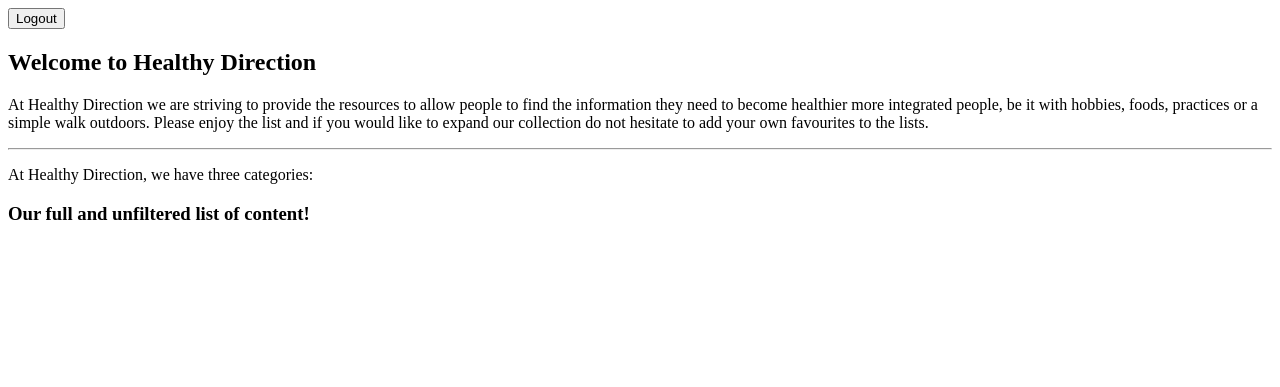
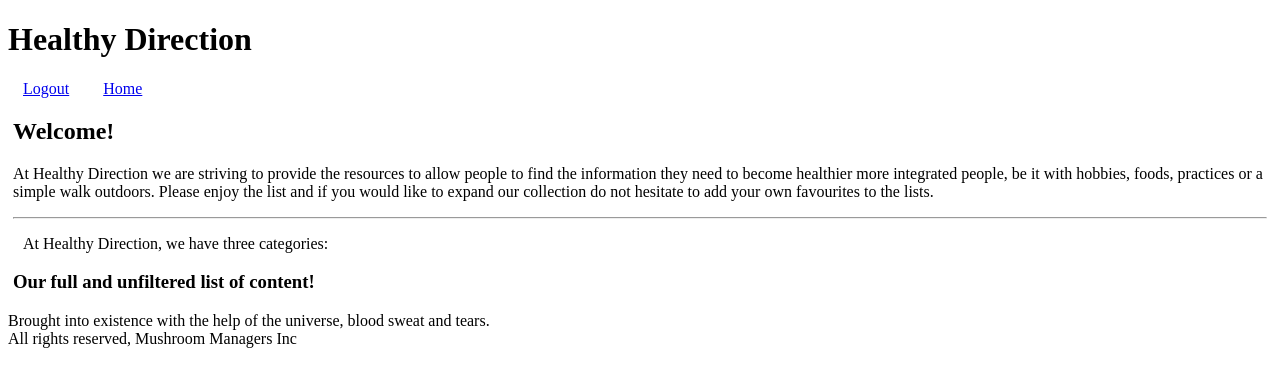
Before and after one commit to benrconway/Udacity-Project4, a Flask app: page / in a window 1280 px wide. Shown: the top 387 px of the page. Run offline with Flask 2, Linux system fonts and the light colour scheme; the visitor is signed in with stand-in values (Sample User, id 1).

Commit message:
Largely ready for css-ing

```diff
--- /dev/null
+++ b/static/main.css
@@ -0,0 +1,39 @@
+
+body{
+
+}
+
+nav {
+  display:inline;
+}
+
+a {
+  padding:10px;
+  margin: 5px;
+}
+
+.title {
+
+}
+
+.primary-container {
+margin:5px;
+}
+
+.secondary-container {
+  width:60vw;
+}
+
+.category-list {
+margin:10px;
+}
+
+.item-list {
+
+}
+
+.item-container {
+  /* border-top:1px solid green;
+  border-bottom:1px solid green; */
+  margin: 5px;
+}
--- a/templates/categories.html
+++ b/templates/categories.html
@@ -2,7 +2,7 @@
 {% extends "main.html" %}
 {% block content %}
 <div class="main">
-  <h2>Welcome to Healthy Direction</h2>
+  <h2>Welcome!</h2>
   <p>At Healthy Direction we are striving to provide the resources to allow people to find the information they need to become healthier more
     integrated people, be it with hobbies, foods, practices or a simple walk outdoors. Please enjoy the list and if you would like to expand our collection
     do not hesitate to add your own favourites to the lists.</p>
@@ -20,8 +20,8 @@
     <div class="category-list">
       <p>At Healthy Direction, we have three categories:</p>
       {% for category in categories %}
-      <h3><a href='{{url_for('showOneCategoryAndItems', category_name=category.name)}}'>{{category.name}}</a></h3>
-      <p>{{category.description}}<p>
+      <p class="title"><a href='{{url_for('showOneCategoryAndItems', category_name=category.name)}}'>{{category.name}}</a></p>
+      <span>{{category.description}}<span>
       {% endfor %}
     </div>
 
--- a/templates/main.html
+++ b/templates/main.html
@@ -1,22 +1,28 @@
 <!DOCTYPE html>
 <html lang="en">
+
 <head>
   <meta charset="utf-8">
   <title>Healthy Direction</title>
+  <link rel="stylesheet" type="text/css" href="{{url_for('static', filename='main.css')}}">
 </head>
+
 <body>
   <header>
-      <form class="" action="{{login.action}}" method="{{login.method}}">
-        <input type="submit" name="" value="{{login.name}}">
-      </form>
-      <!-- <a href={{login.action}}>{{login.name}}</a> -->
+    <h1>Healthy Direction</h3>
+      <nav>
+      <a href="{{login.action}}">{{login.name}}</a>
+      <a href="/users" style='display: {{login.style}};'>Sign Up</a>
+      <a href='{{url_for('home')}}'>Home</a>
+    </nav>
     </header>
     <section class="primary-container">
       {% block content %}
       {% endblock %}
     </section>
   <footer>
-
+    <p>Brought into existence with the help of the universe, blood sweat and tears.<br>
+      All rights reserved, Mushroom Managers Inc</p>
   </footer>
   </body>
 </html>
--- a/views.py
+++ b/views.py
@@ -32,12 +32,12 @@
 loginLabel = {'login':{
                 'name':'Login',
                 'action': '/login',
-                'method': 'GET'
+                'style': 'block'
                 },
              'logout': {
                 'name': 'Logout',
                 'action': '/logout',
-                'method': 'POST'
+                'style': 'none;'
                 }
             }
 
@@ -62,8 +62,8 @@
 @app.route('/oauth/<string:provider>', methods=['POST'])
 def loginWithOauth(provider):
     print "Oauth endpoint called"
-    print request.data
-    oneTimeCode = request.data
+    requestData = json.loads(request.data)
+    oneTimeCode = requestData['data']
     if provider == 'google':
         # If google was the provider, exchange the one time code with google
         # for an access token
@@ -120,22 +120,33 @@
         return respondWith('Unrecoginized Provider', 500)
 
 
-@app.route('/users', methods=['POST'])
+@app.route('/users', methods=['GET', 'POST'])
 def newUser():
-    name = request.form['name']
-    password = request.form['password']
-    email = request.form['email']
 
-    if name is None or email is None:
-        return respondWith('Missing arguments', 400)
+    if request.method == 'POST':
+        name = request.form['name']
+        password = request.form['password']
+        email = request.form['email']
 
-    if session.query(Users).filter_by(name=name).first() is not None:
-        return respondWith('User already exists', 200)
+        if name is None or email is None:
+            flash("Something is missing, please check the form and try again.")
+            return redirect(url_for('newUser'))
 
-    user = Users(name=name, email=email)
-    user.hashPassword(password)
-    dbAddUpdate(user)
-    return jsonify({'name': user.name}), 201
+        if session.query(Users).filter_by(name=name).first() is not None:
+            flash('That name is already taken, please try another.')
+            return redirect(url_for('newUser'))
+
+        user = Users(name=name, email=email)
+        user.hashPassword(password)
+        dbAddUpdate(user)
+        # Get the user back from the DB so that they have an attached ID
+        fromDbUser = session.query(Users).filter_by(email=email).one()
+        login_session['user'] = fromDbUser
+        flash("Welcome {0}, and thank you in advance for all your future \
+               contributions.".format(fromDbUser.name))
+        return redirect(url_for('home'))
+    else:
+        return render_template('signup.html', login=loginLabel['login'])
 
 
 @app.route('/login', methods=['GET', 'POST'])
@@ -152,7 +163,7 @@
         return render_template('login.html')
 
 
-@app.route('/logout', methods=['POST'])
+@app.route('/logout')
 def logout():
     if login_session['provider'] == "google":
         googleLogout(login_session['access'])
@@ -160,7 +171,7 @@
     else:
         login_session['user'] = None
 
-    flash("You have been logged out.")
+    flash("You have been logged out, we hope you have a lovely day")
     return redirect(url_for('home'))
 
 
@@ -184,7 +195,7 @@
 @app.route('/categories/<string:category_name>/items')
 def showOneCategoryAndItems(category_name):
     user = login_session['user']
-    # user = session.merge(user)
+    user = session.merge(user)
     category = session.query(Categories).filter_by(name=category_name).one()
     items = session.query(Items).filter_by(category_id=category.id).all()
     if user is None:
@@ -205,6 +216,7 @@
     category = session.query(Categories).filter_by(name=category_name).one()
     # User must be logged in to create an item.
     if user is None:
+        flash("Sorry, you need to be login to use that.")
         return redirect(url_for('login'))
 
     if request.method == 'POST':
@@ -227,9 +239,9 @@
 @app.route('/categories/<string:category_name>/items/<int:item_id>/')
 def singleItem(category_name, item_id):
     user = login_session['user']
-
     category = session.query(Categories).filter_by(name=category_name).one()
     item = session.query(Items).filter_by(id=item_id).one()
+
     if user is None:
         return render_template('publicSingleItem.html', category=category,
                                 item=item,
@@ -248,7 +260,9 @@
     category = session.query(Categories).filter_by(name=category_name).one()
     item = session.query(Items).filter_by(id=item_id).one()
     if user is None:
+        flash("Sorry, you need to be login to use that.")
         return redirect(url_for('login'))
+
     user = session.merge(user)
     if request.method == 'POST':
         # Check IDs match
@@ -282,6 +296,7 @@
     item = session.query(Items).filter_by(id=item_id).one()
     # If you aren't logged in, redirect to login.
     if user is None:
+        flash("Sorry, you need to be login to use that.")
         return redirect(url_for('login'))
 
     if request.method == 'POST':
```
Also changed, not shown: templates/login.html (+47 -34 lines), templates/publicSingleItem.html (+7 -7 lines), templates/signup.html (added, +19 -0 lines), templates/singleCategory.html (+5 -2 lines). Lines whose indentation alone changed are shown as unchanged.
